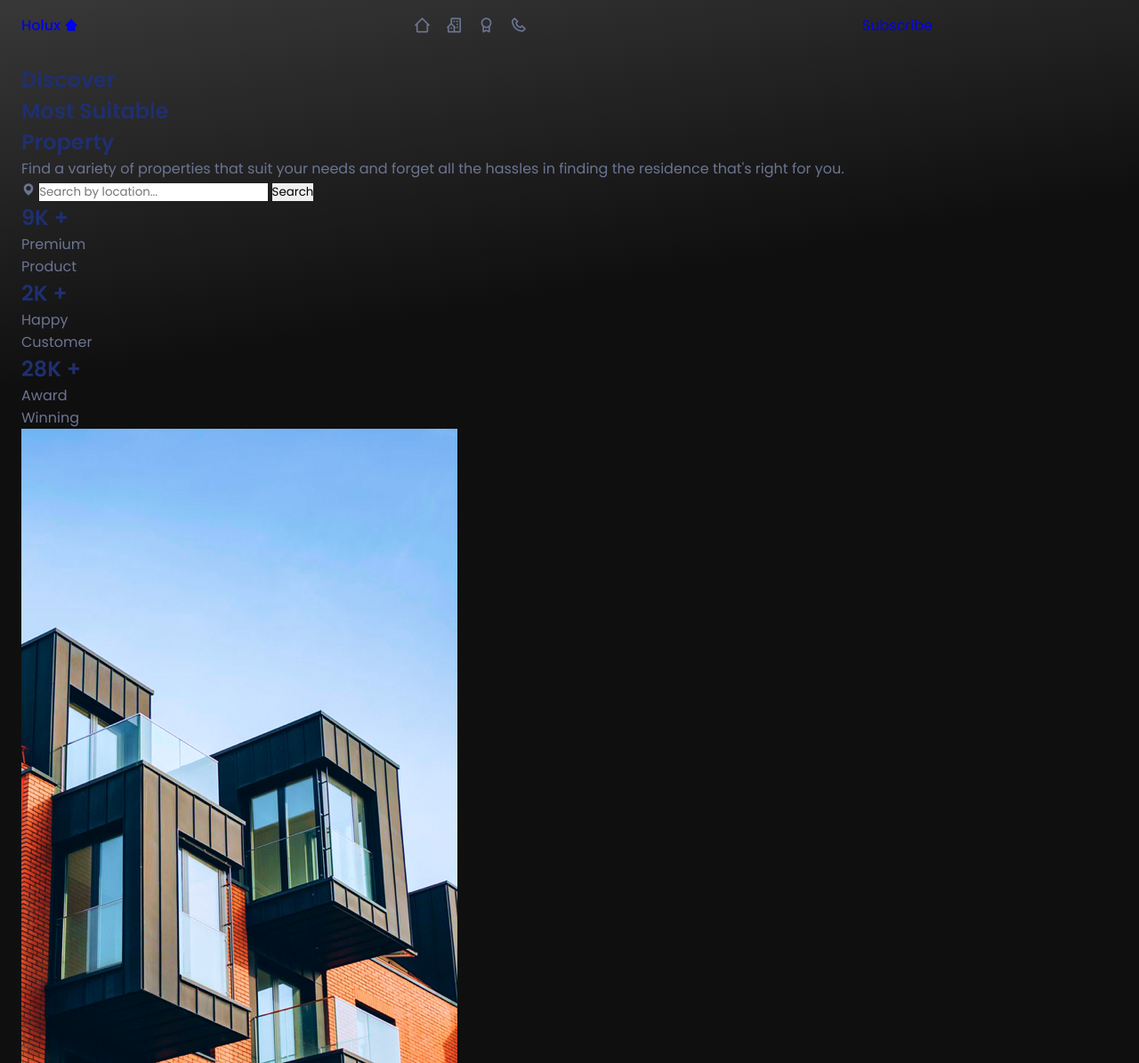
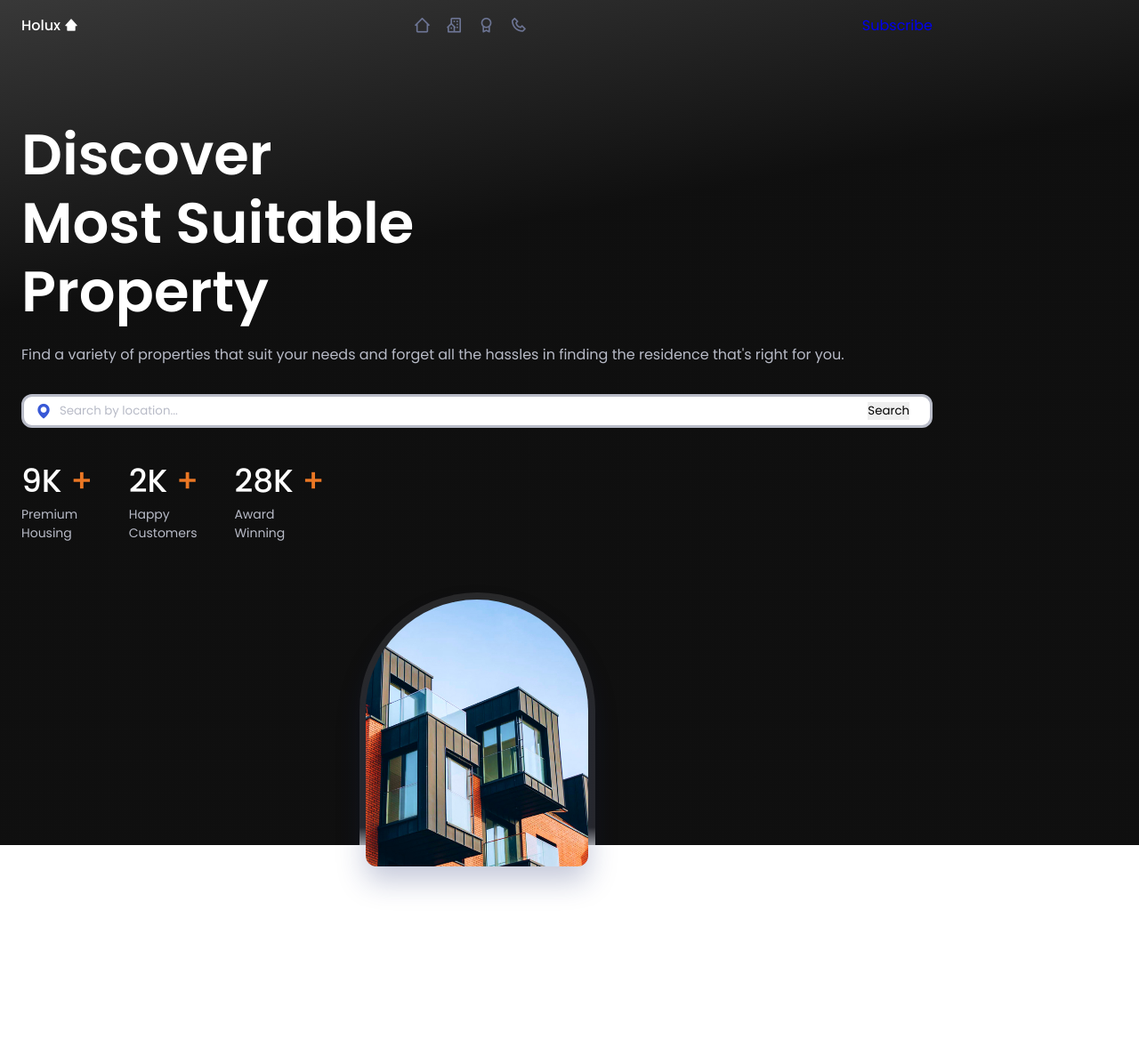
Before and after one commit to Leonard-McCook/RealEstateSite, a plain HTML site: page index.html in a window 1280 px wide. Shown: the top 1195 px of the page at 89% size. Drawn offline with nearby package versions, Linux system fonts and the light colour scheme.

Commit message:
Build home styling

```diff
--- a/css/styles.css
+++ b/css/styles.css
@@ -159,7 +159,7 @@ button {
 }
 
 .nav__logo {
-  /* color: #fff; */
+  color: #fff;
   display: inline-flex;
   align-items: center;
   column-gap: 0.25rem;
@@ -219,6 +219,103 @@ button {
 /*=============== HOME ===============*/
 .home {
   background: linear-gradient(170deg, hsl(0, 0%, 22%) 0%, hsl(0, 0%, 6%) 30%);
+  padding-bottom: 0;
+}
+
+.home__container {
+  padding-top: 4rem;
+  row-gap: 3.5rem;
+}
+
+.home__title,
+.home__value-number {
+  color: #fff;
+}
+
+.home__title {
+  font-size: var(--biggest-font-size);
+  line-height: 120%;
+  margin-bottom: 1.25rem;
+}
+
+.home__description {
+  color: var(--text-color-light);
+  margin-bottom: 2rem;
+}
+
+.home__search {
+  background-color: var(--body-color);
+  padding: 0.35rem 0.35rem 0.35rem 0.75rem;
+  display: flex;
+  align-items: center;
+  border-radius: 0.75rem;
+  border: 3px solid var(--text-color-light);
+  margin-bottom: 2rem;
+}
+
+.home__search i {
+  font-size: 1.25rem;
+  color: var(--first-color);
+}
+
+.home__search-input {
+  width: 90%;
+  background-color: var(--body-color);
+  color: var(--text-color);
+  margin: 0 0.5rem;
+}
+
+.home__search-input::placeholder {
+  color: var(--text-color-light);
+}
+
+.home__value {
+  display: flex;
+  column-gap: 2.5rem;
+}
+
+.home__value-number {
+  font-size: var(--h1-font-size);
+  font-weight: var(--font-medium);
+}
+
+.home__value-number span {
+  color: var(--second-color);
+}
+
+.home__value-description {
+  display: flex;
+  color: var(--text-color-light);
+  font-size: var(--small-font-size);
+}
+
+.home__images {
+  position: relative;
+  display: flex;
+  justify-content: center;
+}
+
+.home__orbe {
+  width: 265px;
+  height: 284px;
+  background: linear-gradient(
+    180deg,
+    hsl(0, 0%, 16%) 93%,
+    hsl(0, 0%, 67%) 100%
+  );
+  border-radius: 135px 135px 0 0;
+}
+
+.home__img {
+  position: absolute;
+  width: 250px;
+  height: 300px;
+  overflow: hidden;
+  border-radius: 125px 125px 12px 12px;
+  display: inline-flex;
+  align-items: flex-end;
+  bottom: -1.5rem;
+  box-shadow: 0 16px 32px hsla(228, 66%, 25%, 0.25);
 }
 
 /*=============== BUTTON ===============*/
--- a/index.html
+++ b/index.html
@@ -95,14 +95,14 @@
                 <h1 class="home__value-number">9K <span>+</span></h1>
                 <span class="home__value-description">
                   Premium <br />
-                  Product
+                  Housing
                 </span>
               </div>
               <div>
                 <h1 class="home__value-number">2K <span>+</span></h1>
                 <span class="home__value-description">
                   Happy <br />
-                  Customer
+                  Customers
                 </span>
               </div>
               <div>
```
